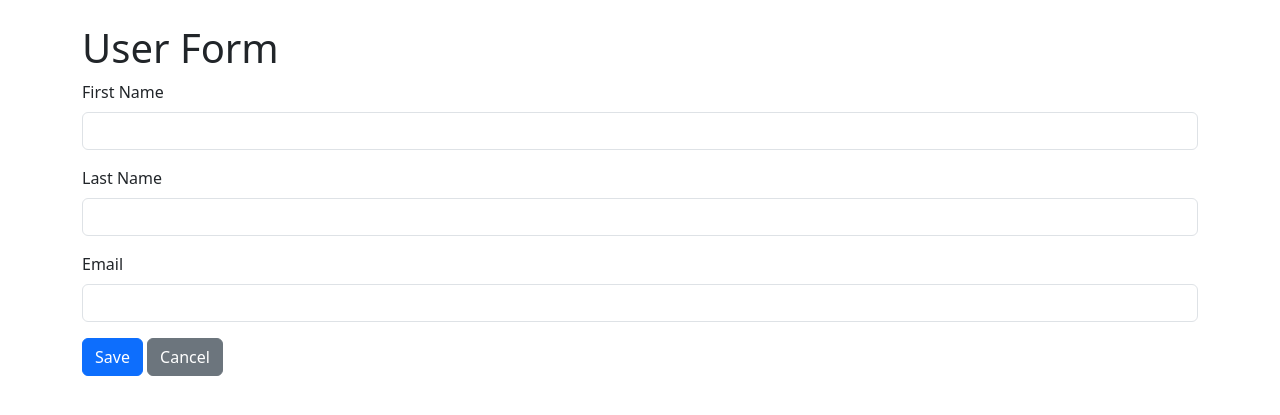
After one commit to NipunChamika/userhub-v2.0, a Django app: template user/templates/user_update.html in a window 1280 px wide. The commit adds this page. Shown: the top 415 px of the page. Run offline with Django 5.2, Linux system fonts and the light colour scheme; the template is opened without the code that fills it: values that come from a table or form of the project are taken from there, others are empty.

Commit message:
feat: Implement update user method

```diff
--- a/user/templates/user_list.html
+++ b/user/templates/user_list.html
@@ -38,7 +38,7 @@
           <td>{{ user.email }}</td>
           <td>
             <div class="btn-group" role="group" aria-label="Action buttons">
-              <a href="" class="btn btn-outline-primary btn-sm">
+              <a href="{% url 'user_update' user.id %}" class="btn btn-outline-primary btn-sm">
                 <i class="bi bi-pencil"></i>
               </a>
               <button type="button" class="btn btn-outline-danger btn-sm" data-bs-toggle="modal" data-bs-target="#deleteUserModal-{{ user.id }}">
--- /dev/null
+++ b/user/templates/user_update.html
@@ -0,0 +1,34 @@
+{% extends 'base.html' %}
+
+{% block content %}
+  {% if messages %}
+  <div>
+    {% for message in messages %}
+      <div class="alert {% if message.tags %} alert-{{ message.tags }} {% endif %} alert-dismissible fade show">
+        {{ message }}
+        <button type="button" class="btn-close" data-bs-dismiss="alert" aria-label="Close"></button>
+      </div>
+    {% endfor %}
+  </div>
+  {% endif %}
+
+  <h1>User Form</h1>
+  <form method="post">
+    {% csrf_token %}
+    <div class="mb-3">
+      <label for="first_name" class="form-label">First Name</label>
+      <input type="text" class="form-control" id="first_name" name="first_name" value="{{ form.initial.first_name }}">
+    </div>
+    <div class="mb-3">
+      <label for="last_name" class="form-label">Last Name</label>
+      <input type="text" class="form-control" id="last_name" name="last_name" value="{{ form.initial.last_name }}">
+    </div>
+    <div class="mb-3">
+      <label for="email" class="form-label">Email</label>
+      <input type="email" class="form-control" id="email" name="email" value="{{ form.initial.email }}">
+    </div>
+
+    <button type="submit" class="btn btn-primary">Save</button>
+    <a href="{% url 'user_list' %}" class="btn btn-secondary">Cancel</a>
+  </form>
+{% endblock  %}
--- a/user/urls.py
+++ b/user/urls.py
@@ -4,4 +4,5 @@ from . import views
 urlpatterns = [
     path('', views.user_list, name='user_list'),
     path('create/', views.user_create, name='user_create'),
+    path('<int:pk>/edit/', views.user_update, name='user_update'),
 ]
--- a/userhub/settings.py
+++ b/userhub/settings.py
@@ -12,6 +12,7 @@ https://docs.djangoproject.com/en/5.0/ref/settings/
 
 import os
 from pathlib import Path
+from django.contrib.messages import constants as messages
 from dotenv import load_dotenv
 
 load_dotenv()
@@ -129,3 +130,7 @@ STATIC_URL = 'static/'
 # https://docs.djangoproject.com/en/5.0/ref/settings/#default-auto-field
 
 DEFAULT_AUTO_FIELD = 'django.db.models.BigAutoField'
+
+MESSAGE_TAGS = {
+    messages.ERROR: 'danger',
+}
--- a/userhub/urls.py
+++ b/userhub/urls.py
@@ -19,5 +19,5 @@ from django.urls import path, include
 
 urlpatterns = [
     path('admin/', admin.site.urls),
-    path('users/', include('user.urls')),
+    path('user/', include('user.urls')),
 ]
```
Also changed, not shown: user/views.py (+21 -1 lines).
